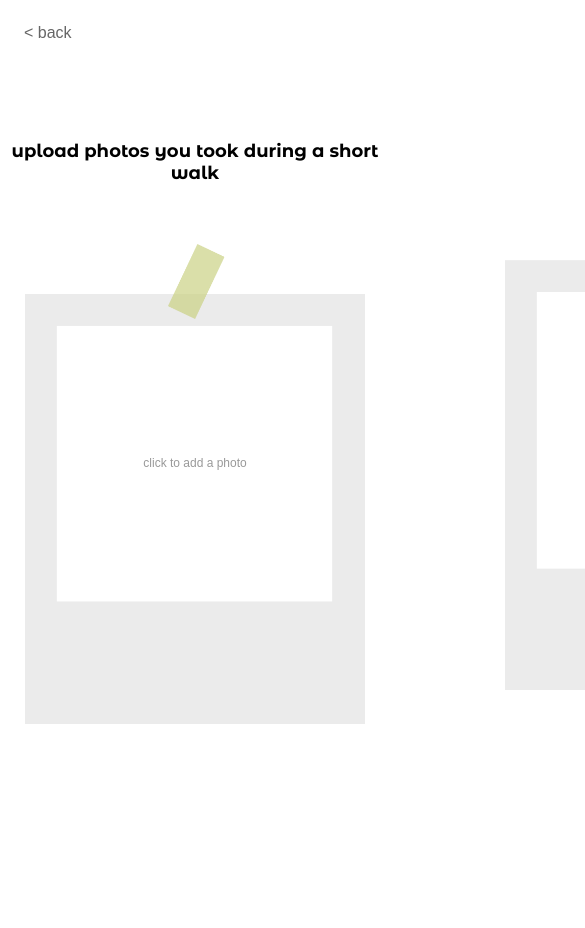
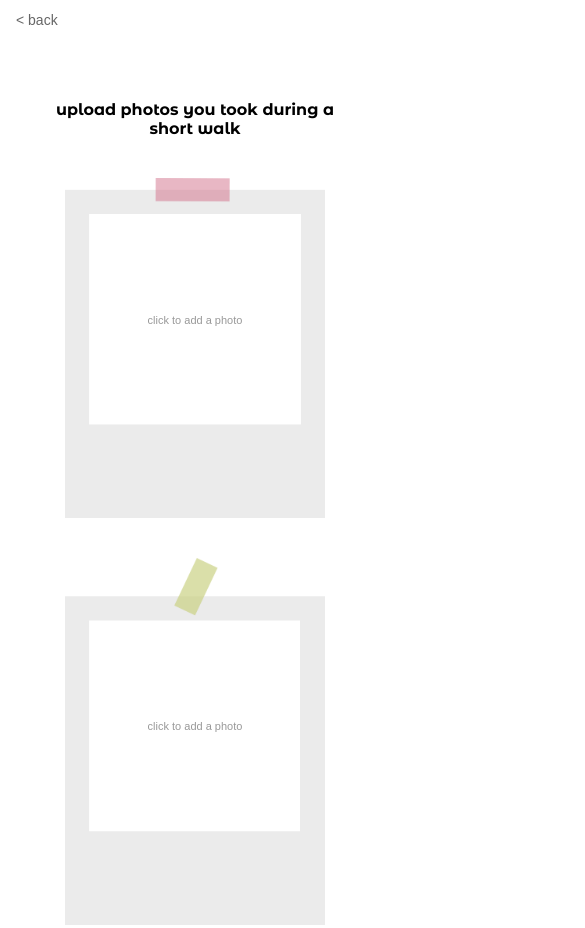
Before and after one commit to brookielim/happiness_over_luck, a plain HTML site: page week10.html in a window 390 px wide. Shown: the top 928 px of the page, 585 px wide, since content can reach past the window. Before the commit the page ends 844 px from the top, so only its background shows below. Drawn offline with Linux system fonts and the light colour scheme; a web font is replaced by a local one.

Commit message:
Fix CSS syntax and add responsive styles
Fixed missing semicolon in CSS and added media queries for responsive design.

```diff
--- a/week10.html
+++ b/week10.html
@@ -18,7 +18,7 @@
       justify-content: center;
       align-items: center;
       background: #ffffff;
-      font-family: "Montserrat Alternates", sans-serif
+      font-family: "Montserrat Alternates", sans-serif;
     }
 
     .back {
@@ -102,6 +102,40 @@
     input[type="file"] {
       display: none;
     }
+
+    @media (max-width: 768px) {
+
+      body {
+        justify-content: flex-start;
+        padding: 80px 0 40px;
+      }
+
+      .back {
+        top: 12px;
+        left: 16px;
+        font-size: 14px;
+      }
+
+      h1 {
+        margin: 20px 16px 40px;
+        font-size: 16px;
+        padding: 0 16px;
+      }
+
+      .polaroid-row {
+        flex-direction: column;
+        gap: 40px;
+        align-items: center;
+      }
+
+      .polaroid {
+        width: 260px;
+      }
+
+      .placeholder {
+        font-size: 11px;
+      }
+    }
   </style>
 </head>
 
```
